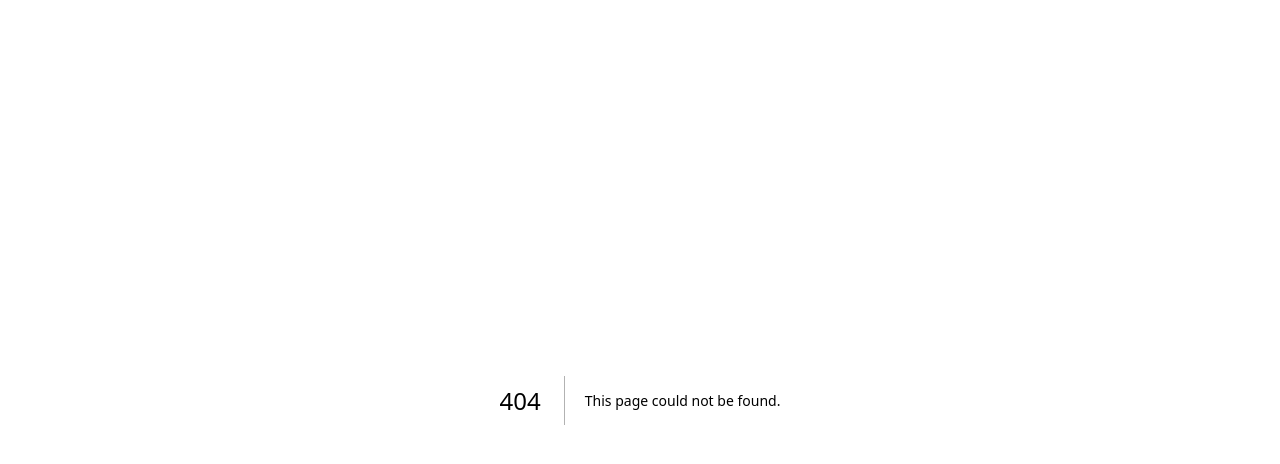
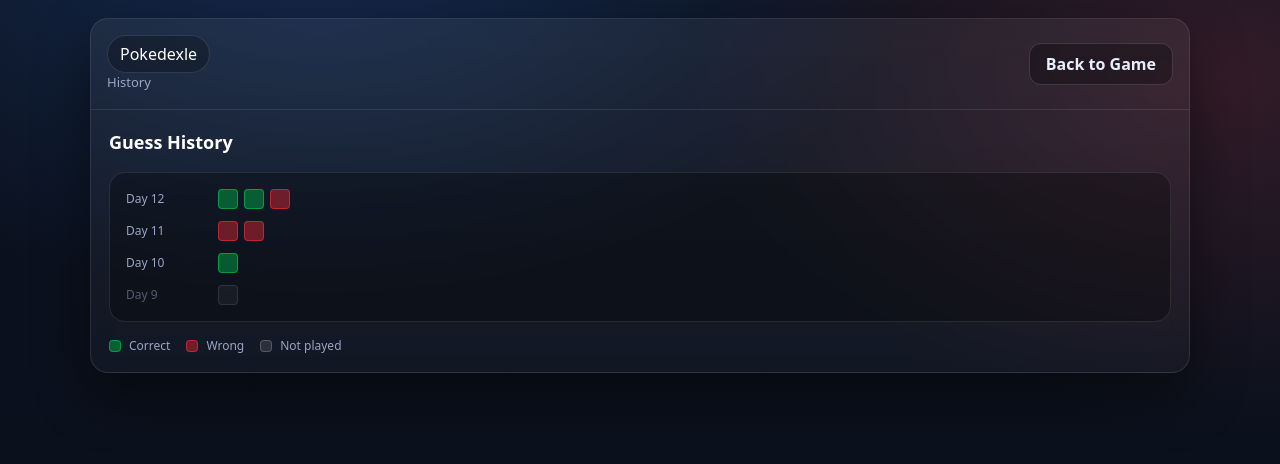
Before and after one commit to birgirbtb/pokedexdle, a Next.js app: page /history in a window 1280 px wide. Before the commit this address had no page. Shown: the top 464 px of the page. Built offline with nearby package versions, Linux system fonts and the light colour scheme.

Commit message:
I added the History page layout with working buttons to travel between pages

```diff
--- /dev/null
+++ b/app/history/page.tsx
@@ -0,0 +1,98 @@
+import Link from "next/link";
+
+export default function HistoryPage() {
+  return (
+    <main className="min-h-screen flex justify-center items-start p-[18px]">
+      <div className="w-full max-w-[1100px] rounded-[18px] overflow-hidden border border-white/10 bg-gradient-to-b from-white/[0.06] to-white/[0.03] shadow-[0_22px_55px_rgba(0,0,0,0.45)] backdrop-blur-[10px]">
+
+        {/* Header */}
+        <header className="relative border-b border-white/10 bg-[linear-gradient(90deg,rgba(229,72,77,0.18),rgba(59,130,246,0.14)),rgba(15,23,42,0.55)]">
+          <div className="flex items-center justify-between gap-4 p-4">
+            {/* Brand */}
+            <div>
+              <div className="text-white inline-block py-1.5 px-3 rounded-full bg-black/25 border border-white/12">
+                Pokedexle
+              </div>
+              <div className="text-[#9aa6c3] text-[13px]">
+                History
+              </div>
+            </div>
+
+            {/* Back button */}
+            <Link
+              href="/"
+              className="px-4 py-2 rounded-xl font-extrabold
+                         border border-white/14 bg-black/30
+                         text-[#e8eefc] hover:bg-black/40
+                         active:translate-y-px select-none"
+            >
+              Back to Game
+            </Link>
+          </div>
+        </header>
+
+        {/* ================= HISTORY ================= */}
+        <section className="p-[18px] flex flex-col gap-4">
+          <h1 className="text-white text-lg font-extrabold">
+            Guess History
+          </h1>
+
+          <div className="rounded-2xl border border-white/10 bg-black/30 p-4 flex flex-col gap-3">
+
+            {/* One row = one day */}
+
+            <div className="flex items-center gap-3">
+              <div className="w-20 text-xs text-[#9aa6c3]">Day 12</div>
+              <div className="flex gap-1.5">
+                <div className="w-5 h-5 rounded-sm bg-green-500/40 border border-green-500/60" />
+                <div className="w-5 h-5 rounded-sm bg-green-500/40 border border-green-500/60" />
+                <div className="w-5 h-5 rounded-sm bg-red-500/40 border border-red-500/60" />
+              </div>
+            </div>
+
+            <div className="flex items-center gap-3">
+              <div className="w-20 text-xs text-[#9aa6c3]">Day 11</div>
+              <div className="flex gap-1.5">
+                <div className="w-5 h-5 rounded-sm bg-red-500/40 border border-red-500/60" />
+                <div className="w-5 h-5 rounded-sm bg-red-500/40 border border-red-500/60" />
+              </div>
+            </div>
+
+            <div className="flex items-center gap-3">
+              <div className="w-20 text-xs text-[#9aa6c3]">Day 10</div>
+              <div className="flex gap-1.5">
+                <div className="w-5 h-5 rounded-sm bg-green-500/40 border border-green-500/60" />
+              </div>
+            </div>
+
+            {/* Did not play */}
+            <div className="flex items-center gap-3 opacity-50">
+              <div className="w-20 text-xs text-[#9aa6c3]">Day 9</div>
+              <div className="flex gap-1.5">
+                <div className="w-5 h-5 rounded-sm bg-white/10 border border-white/20" />
+              </div>
+            </div>
+
+          </div>
+
+          {/* Legend */}
+          <div className="flex gap-4 text-xs text-[#9aa6c3]">
+            <div className="flex items-center gap-2">
+              <span className="w-3 h-3 rounded-sm bg-green-500/40 border border-green-500/60" />
+              Correct
+            </div>
+            <div className="flex items-center gap-2">
+              <span className="w-3 h-3 rounded-sm bg-red-500/40 border border-red-500/60" />
+              Wrong
+            </div>
+            <div className="flex items-center gap-2">
+              <span className="w-3 h-3 rounded-sm bg-white/10 border border-white/20" />
+              Not played
+            </div>
+          </div>
+        </section>
+
+      </div>
+    </main>
+  );
+}
--- a/app/page.tsx
+++ b/app/page.tsx
@@ -67,8 +67,11 @@ export default async function Page() {
   return (
     <main className="min-h-screen flex justify-center items-center p-4.5">
       <div className="relative w-full max-w-275 rounded-[18px] overflow-hidden bg-linear-to-b from-white/6 to-white/3 border border-white/10 shadow-[0_22px_55px_rgba(0,0,0,0.45)] backdrop-blur-[10px]">
-        <header className="bg-[linear-gradient(90deg,rgba(229,72,77,0.18),rgba(59,130,246,0.14)),rgba(15,23,42,0.55)] border-b border-white/10">
+        <header className="relative bg-[linear-gradient(90deg,rgba(229,72,77,0.18),rgba(59,130,246,0.14)),rgba(15,23,42,0.55)] border-b border-white/10">
   <div className="flex items-center justify-between gap-4 p-4">
+
+    {/* LEFT — Brand (goes home) */}
+    <Link href="/" className="block">
       <div>
         <div className="text-white inline-block py-1.5 px-3 rounded-full bg-black/25 border border-white/12">
           Pokedexle
@@ -77,21 +80,26 @@ export default async function Page() {
           Guess the Pokémon
         </div>
       </div>
+    </Link>
 
-            <div className="flex flex-col gap-1">
-              {user && (
-                <p className="text-white text-sm font-semibold">{user.email}</p>
-              )}
-              {user ? (
-                <LogOut />
-              ) : (
+    {/* RIGHT — Auth */}
     <Link href="/login">
-                  <button className="border border-white/[0.14] bg-black/10 text-[#e8eefc] py-2.5 px-3.5 rounded-xl font-bold">
+      <button className="border border-white/[0.14] bg-black/10 text-[#e8eefc] py-2.5 px-3.5 rounded-xl font-bold hover:bg-black/20">
         Login
       </button>
     </Link>
-              )}
   </div>
+
+  {/* CENTER — History */}
+  <div className="absolute left-1/2 top-1/2 -translate-x-1/2 -translate-y-1/2">
+    <Link href="/history">
+      <button className="px-5 py-2.5 rounded-xl font-extrabold
+                         border border-white/14 bg-black/30
+                         text-[#e8eefc] hover:bg-black/40
+                         active:translate-y-px select-none">
+        History
+      </button>
+    </Link>
   </div>
 </header>
 
```
Lines whose indentation alone changed are shown as unchanged.
